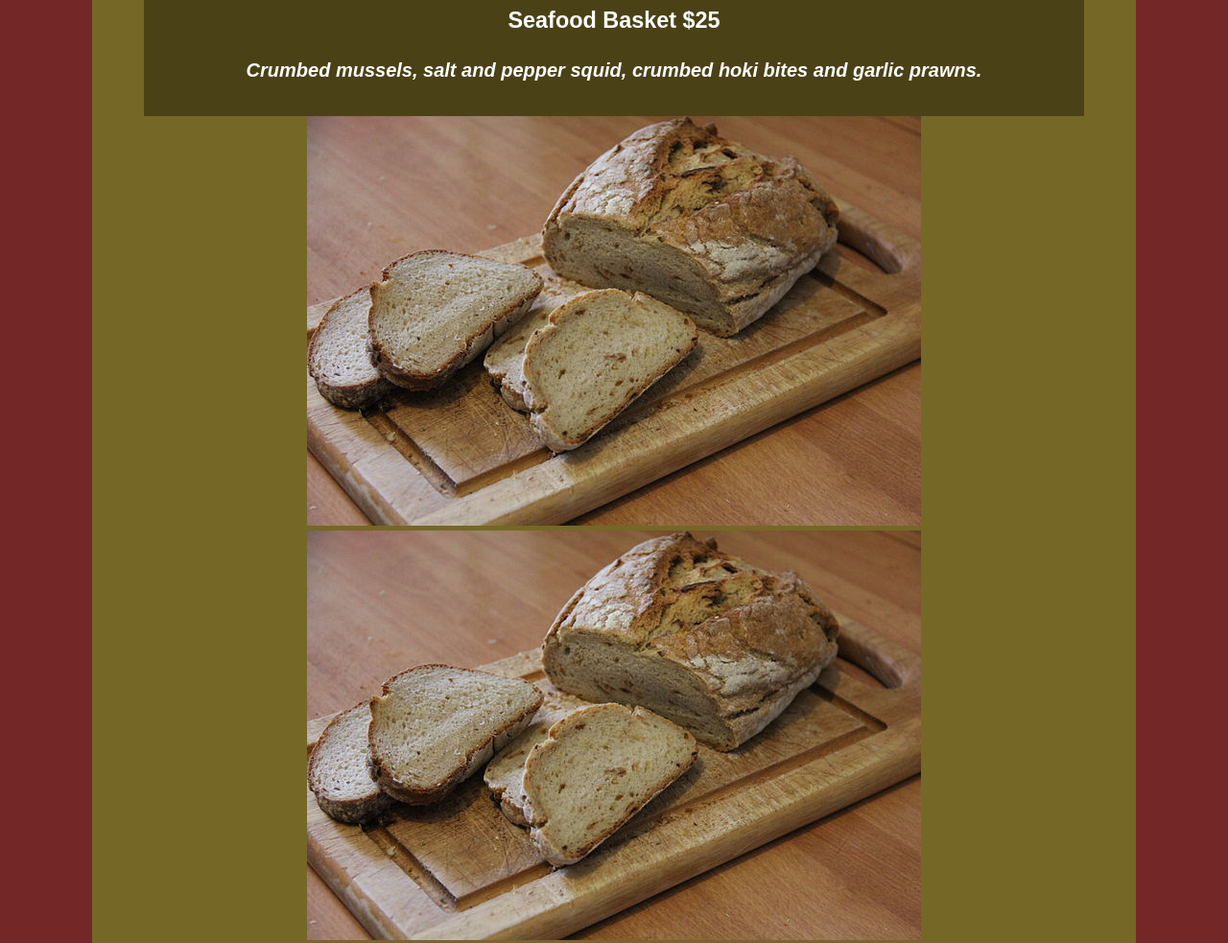
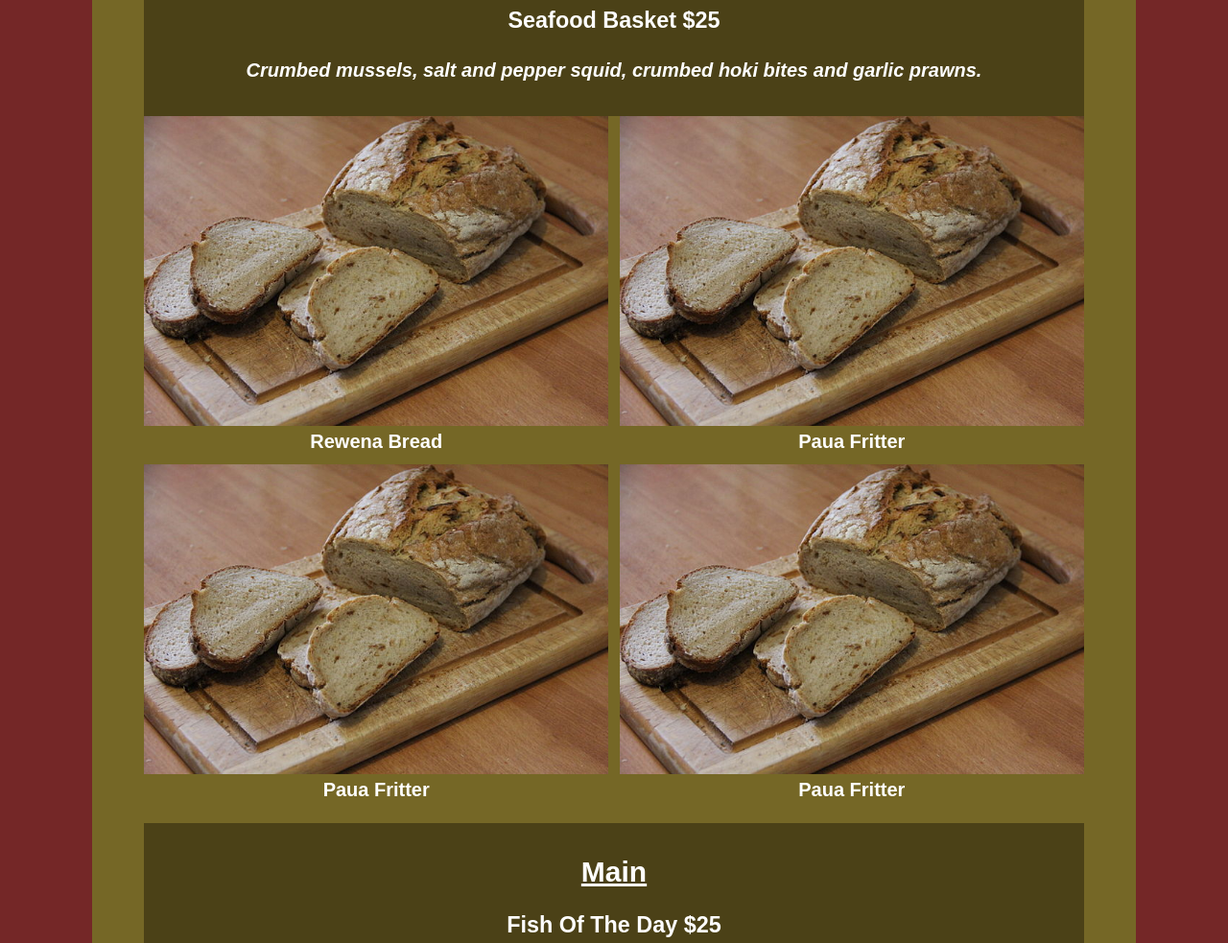
Before and after one commit to Miles343/Haukai-Website, a plain HTML site: page menu.html in a window 1280 px wide. Shown: the part 880-1863 px from the top of the page at 96% size. Drawn offline with Linux system fonts and the light colour scheme.

Commit message:
Grid for menu pics used, same as beverage and beverage just gets extra layout change with "-1"

```diff
--- a/layout.css
+++ b/layout.css
@@ -107,19 +107,20 @@ div.menuArea{ /*area for the different menus and giving it a colour*/
 .widthText-2{ /*menus and beverages*/
     width: 90%;
 }
-div.menuPics{ /*grid for menu*/
-
-}
 div.area-2{ /*beverage area*/
     width: 100%;
 }
-/*-----menu page drinks grid settings-----*/
-div.beverage{
+div.grid2by2{
     display:grid;
     grid-template-columns: 1fr 1fr;
     grid-template-rows: 1fr 1fr;
     grid-gap: 0.6rem;
 }
+.textRemovePad{
+    margin: 0px;
+    padding: 0px;
+}
+/*-----menu page drinks grid settings-----*/
 div.menuAreaDrink{ /*area for the drinks, dark blue to indicate drinks are not food*/
     padding-left: 5%;
     padding-right: 5%;
@@ -177,7 +178,7 @@ footer{
         grid-template-columns: 1fr 1fr;
         grid-template-rows: 1fr 1fr;
     }
-    div.beverage{
+    div.grid2by2-1{ /*adjusts 2by2 into 1 by 4 in smallest viewport*/
         grid-template-columns: 1fr;
         grid-template-rows: 1fr 1fr 1fr 1fr;
     }
--- a/menu.html
+++ b/menu.html
@@ -42,9 +42,23 @@
                         <h3>Seafood Basket $25</h3>
                         <h4><i>Crumbed mussels, salt and pepper squid, crumbed hoki bites and garlic prawns.</i></h4>
                     </div><!--end of menuArea first-->
-                        <div class="">
-                        <img src="./image/potatoBread640.jpeg" alt="Sour dough bread made from potatos" title="Rewena Bread"/>
-                        <img src="./image/potatoBread640.jpeg" alt="Sour dough bread made from potatos" title="Rewena Bread"/>
+                        <div class="grid2by2">
+                        <div>
+                            <img src="./image/potatoBread640.jpeg" alt="Sour dough bread made from potatos" title="Rewena Bread" width="100%"/>
+                            <h4 class="textRemovePad">Rewena Bread</h4>
+                        </div>
+                        <div>
+                            <img src="./image/potatoBread640.jpeg" alt="Sour dough bread made from potatos" title="Rewena Bread" width="100%"/>
+                            <h4 class="textRemovePad">Paua Fritter</h4>
+                        </div>
+                        <div>
+                            <img src="./image/potatoBread640.jpeg" alt="Sour dough bread made from potatos" title="Rewena Bread" width="100%"/>
+                            <h4 class="textRemovePad">Paua Fritter</h4>
+                        </div>
+                        <div>
+                            <img src="./image/potatoBread640.jpeg" alt="Sour dough bread made from potatos" title="Rewena Bread" width="100%"/>
+                            <h4 class="textRemovePad">Paua Fritter</h4>
+                        </div>
                     </div>
                     <br>
                     <div class="menuArea"><!--padding and darker background colour-->
@@ -81,7 +95,7 @@
                 <br>
                 <h2><b><u>Beverages</u></b></h2>
                 <div class="widthText-2">
-                    <div class="beverage">
+                    <div class="grid2by2 grid2by2-1"><!--the "-1" changes grid layout for small media view-->
                         <div class="menuAreaDrink redWineEdge">
                             <h3>Red Wine (Bottle/Glass)</h3>
                             <h4>Terrace Edge Pinot Noir, 2012, Wairarapa $53/$13</h4>
```
